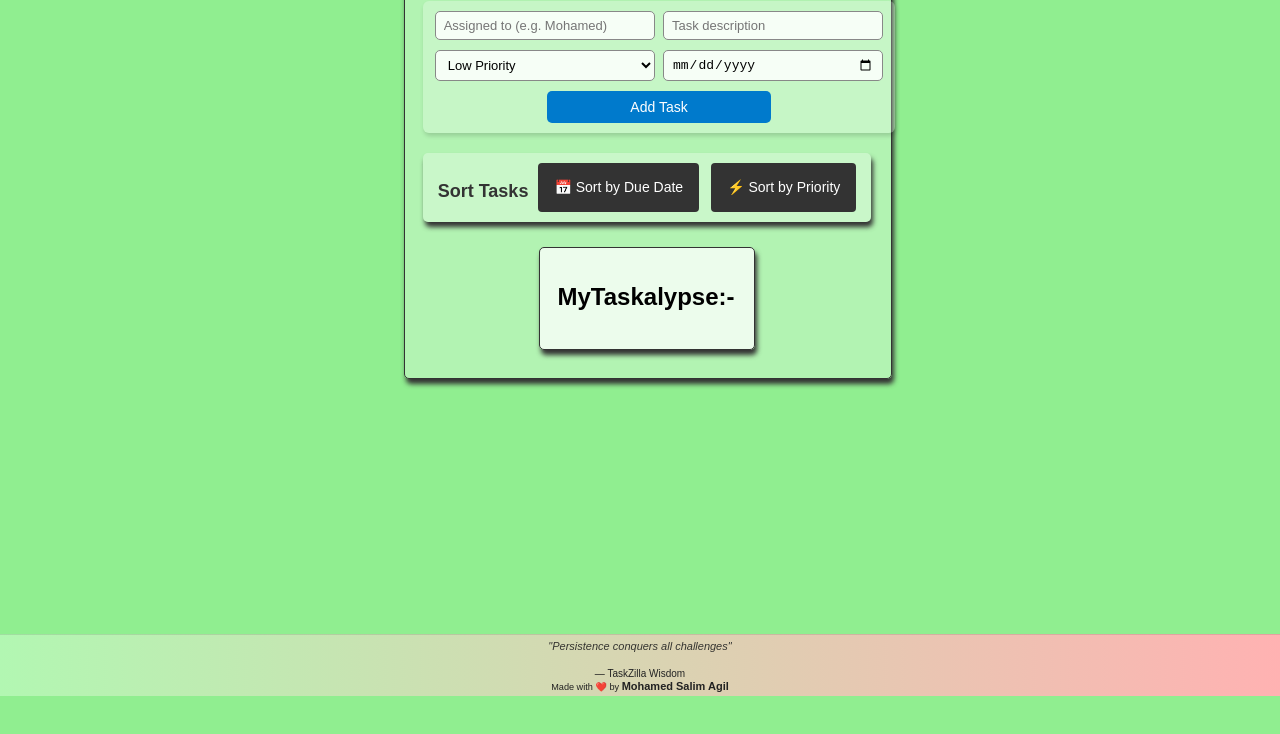
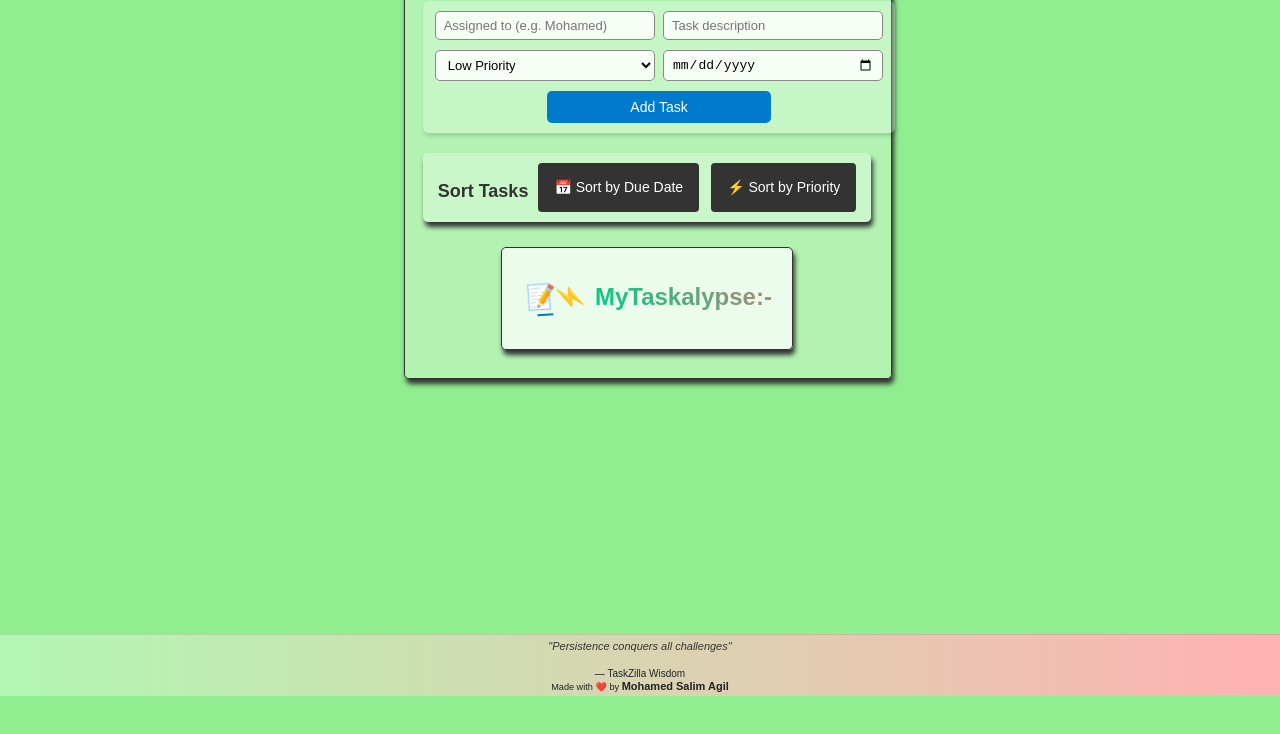
Before and after one commit to mohamedsalimagil/TaskZilla, a website: page index.html in a window 1280 px wide. Shown: the part 104-838 px from the top of the page. Drawn offline with Linux system fonts and the light colour scheme; no server answers.

Commit message:
feat: enhance task title with writing pencil animation
- Add writing/drawing animation to pencil emoji
- Combine with existing lightning and gradient animations
- Create dynamic trio of animations: writing + lightning + color shift
- Improve visual storytelling for task management theme

```diff
--- a/index.html
+++ b/index.html
@@ -39,8 +39,9 @@
     <button id="sort-btn">⚡ Sort by Priority</button>
   </div>
 </div>
+
     <div id="list">
-    <h2>MyTaskalypse:-</h2>
+    <h2><span class="writing-pencil">📝</span><span class="task-icon">⚡</span><span class="animated-title">MyTaskalypse:-</span></h2>
       <ul id="tasks">
       </ul>
     </div>
--- a/style.css
+++ b/style.css
@@ -361,3 +361,82 @@ footer a:hover {
   overflow: hidden;
   text-overflow: ellipsis;
 }
+
+.task-icon {
+  font-size: 24px;
+  margin-right: 10px;
+  animation: pulse 2s infinite, rotate 4s infinite linear;
+  display: inline-block;
+}
+
+@keyframes pulse {
+  0%, 100% { transform: scale(1); }
+  50% { transform: scale(1.1); }
+}
+
+@keyframes rotate {
+  from { transform: rotate(0deg); }
+  to { transform: rotate(360deg); }
+}
+.task-icon {
+  font-size: 24px;
+  margin-right: 10px;
+  animation: pulse 2s infinite, rotate 4s infinite linear;
+  display: inline-block;
+}
+
+.animated-title {
+  background: linear-gradient(45deg, #007acc, #00cc88, #ff6b6b, #ffd93d);
+  background-size: 400% 400%;
+  -webkit-background-clip: text;
+  -webkit-text-fill-color: transparent;
+  background-clip: text;
+  animation: gradientShift 3s ease infinite;
+  display: inline-block;
+}
+
+@keyframes pulse {
+  0%, 100% { transform: scale(1); }
+  50% { transform: scale(1.1); }
+}
+
+@keyframes rotate {
+  from { transform: rotate(0deg); }
+  to { transform: rotate(360deg); }
+}
+
+@keyframes gradientShift {
+  0% { background-position: 0% 50%; }
+  50% { background-position: 100% 50%; }
+  100% { background-position: 0% 50%; }
+}
+.writing-pencil {
+  font-size: 24px;
+  margin-right: 5px;
+  animation: writingMotion 1.5s infinite ease-in-out;
+  display: inline-block;
+  position: relative;
+}
+
+.writing-pencil::after {
+  content: "";
+  position: absolute;
+  bottom: -5px;
+  left: 50%;
+  width: 0;
+  height: 2px;
+  background: #007acc;
+  animation: drawLine 1.5s infinite ease-in-out;
+}
+
+@keyframes writingMotion {
+  0%, 100% { transform: translateX(0) rotate(0deg); }
+  25% { transform: translateX(5px) rotate(-5deg); }
+  50% { transform: translateX(10px) rotate(0deg); }
+  75% { transform: translateX(5px) rotate(5deg); }
+}
+
+@keyframes drawLine {
+  0%, 100% { width: 0; left: 50%; }
+  50% { width: 20px; left: 30%; }
+}
```
